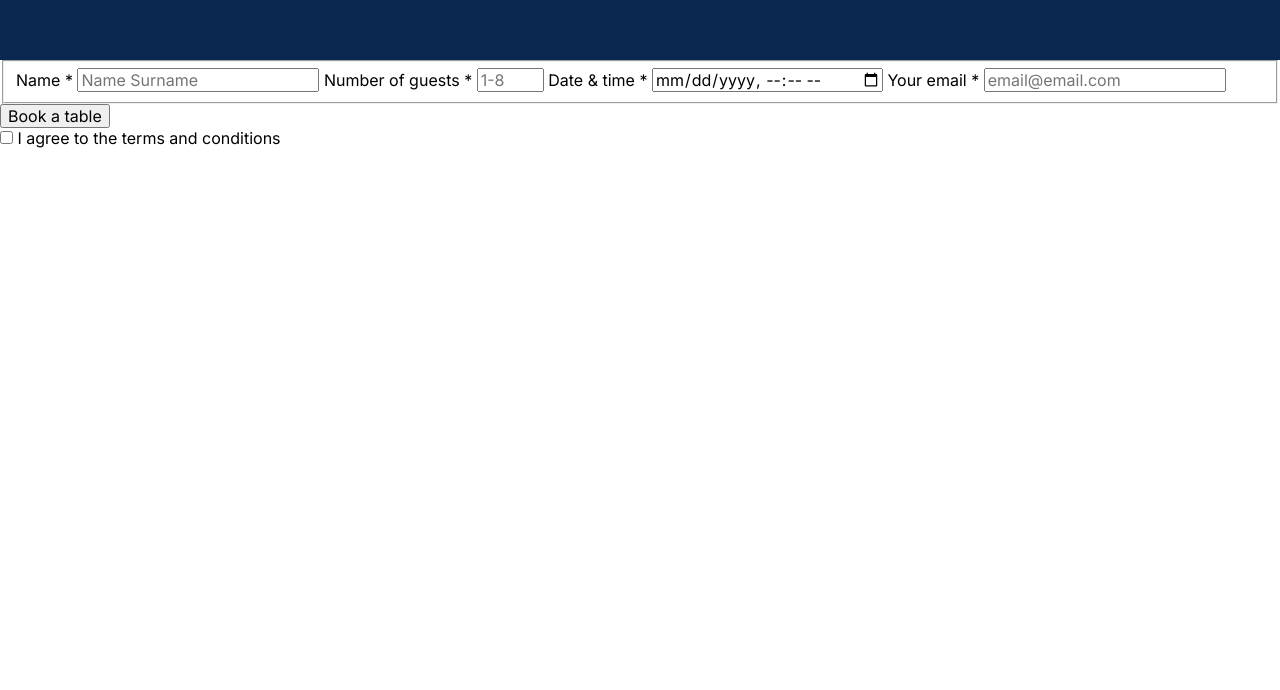
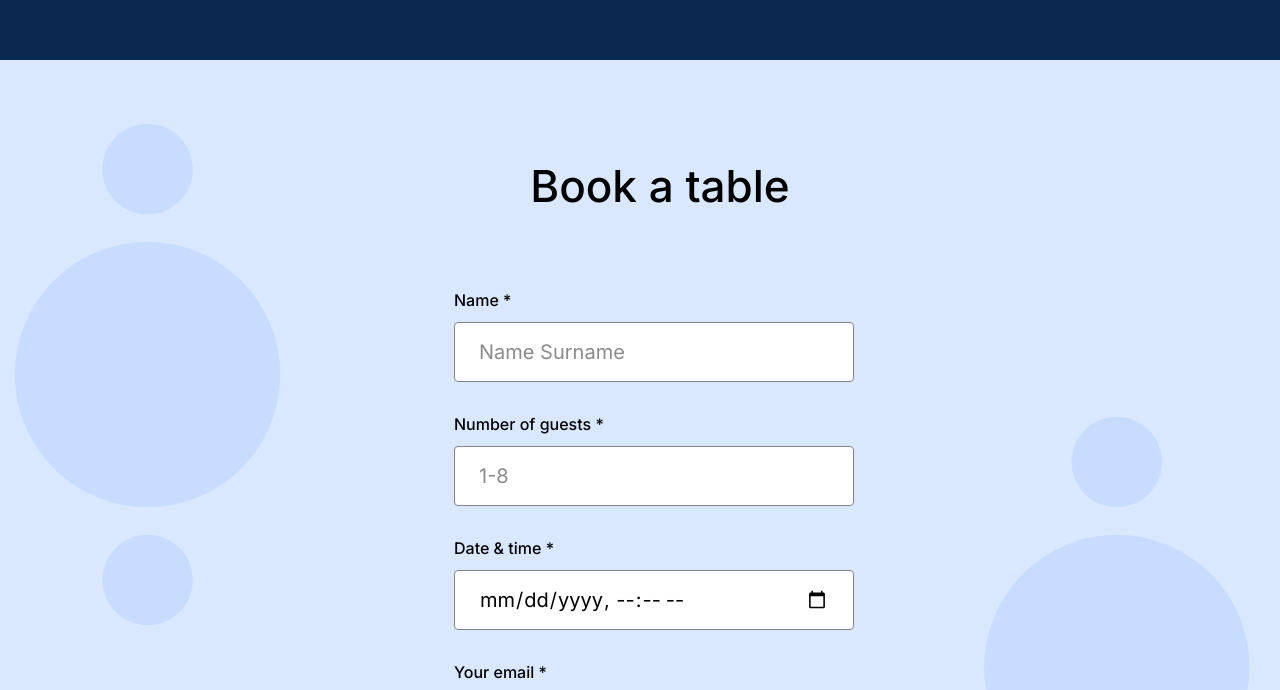
Before and after one commit to JinJT10/se_project_coffeeshop, a plain HTML site: page index.html in a window 1280 px wide. Shown: the part 1711-2401 px from the top of the page. Before the commit the page ends 1859 px from the top, so only its background shows below. Drawn offline with nearby package versions, Linux system fonts and the light colour scheme.

Commit message:
Updated CSS for Forms style
v1

```diff
--- a/pages/index.css
+++ b/pages/index.css
@@ -4,6 +4,10 @@ a {
 
 li {
   list-style-type: none;
+}
+
+title {
+  display: block;
 }
 
 .page {
@@ -241,14 +245,160 @@ li {
   text-decoration: none;
 }
 
-.events__image {
-  /* max-width: 100%; */
+.reservation {
+  padding: 100px 70px 120px;
+  box-sizing: border-box;
+  background-color: #d9e7ff;
+  background-position: center;
+  background-size: cover;
+  background-image: url(../images/background_reservation.svg);
+  background-repeat: no-repeat;
 }
 
-.person {
-  /* position: absolute;
+.form-container {
+  height: 100%;
+  display: block;
+  margin-bottom: 120px;
+}
+
+.form {
+  margin: 0 auto;
+  max-width: 480px;
+  max-height: 536px;
+  box-sizing: border-box;
+  border-radius: 30px;
+  padding: 40px;
+  font-family: "Inter", sans-serif;
+}
+
+.form__title {
   display: flex;
+  justify-content: center;
+  color: #000000;
+  font-weight: bold;
+  font-size: 33px;
+  margin: 0px 390px 0px 430px;
+  font-family: "Inter";
+  font-style: normal;
+  font-weight: 500;
+  font-size: 44px;
+  line-height: 52px;
+}
+
+.form__fieldset {
+  margin-bottom: 30px;
+  border: none;
+}
+
+.form__label {
+  display: block;
+  font-family: Inter;
+  font-style: normal;
+  font-weight: 500;
+  font-size: 16px;
+  line-height: 20px;
+  margin-bottom: 12px;
+  margin-top: 32px;
+}
+
+.form__input {
+  background: #ffffff;
+  border: 1px solid #838383;
+  box-sizing: border-box;
+  padding: 24px;
+  font-family: Inter;
+  font-style: normal;
+  font-weight: normal;
+  font-size: 20px;
+  line-height: 30px;
+  border-radius: 4px;
+}
+
+.form__input::placeholder {
+  font-size: 16px;
+  color: #8b8b8b;
+  font-family: Inter;
+  font-style: normal;
+  font-weight: normal;
+  font-size: 20px;
+  line-height: 30px;
+}
+
+.form__label[for="terms"] {
+  display: inline;
+  margin-left: 12px;
+  vertical-align: middle;
+  font-family: Inter;
+  font-style: normal;
+  font-weight: 500;
+  font-size: 16px;
+  line-height: 20px;
+}
+
+.form__input[type="text"],
+.form__input[type="number"],
+.form__input[type="datetime-local"],
+.form__input[type="email"] {
+  width: 400px;
+  height: 60px;
+  font-family: Inter;
+  font-style: normal;
+  font-weight: normal;
+  font-size: 20px;
+  line-height: 30px;
+}
+
+.form__input[type="checkbox"] {
+  border-radius: 2px;
+  min-width: 28px;
+  min-height: 28px;
+  vertical-align: middle;
+}
+
+.form__button[type="submit"] {
+  min-width: 400px;
+  min-height: 60px;
+  background: #2f71e5;
+  color: #ffffff;
+  font-size: 14px;
+  border: none;
+  border-radius: 4px;
+  font-family: Inter;
+  font-style: normal;
+  font-weight: 500;
+  font-size: 16px;
+  line-height: 20px;
+}
+
+.form__button[type="reset"] {
+  border: none;
+  background: none;
+  color: #2f71e5;
+  font-size: 16px;
+  margin-left: 20px;
+}
+
+.form__input[type="text"]:focus,
+.form__input[type="password"]:focus {
+  outline-color: #2f71e5;
+  outline-style: solid;
+  outline-width: 1px;
+}
+
+.button-container,
+.checkbox-container {
+  display: flex;
+  justify-content: center; /* Centers the content horizontally */
   align-items: center;
-  flex-direction: column;
-  gap: 10px; */
+  margin-top: 22px;
+  margin-left: 30px; /* Adds space above */
 }
+
+.checkbox-container label {
+  margin: 0px 8px; /* Adds space between checkbox and label */
+  font-family: Inter;
+  font-style: normal;
+  font-weight: 500;
+  font-size: 16px;
+  line-height: 20px;
+}
```
